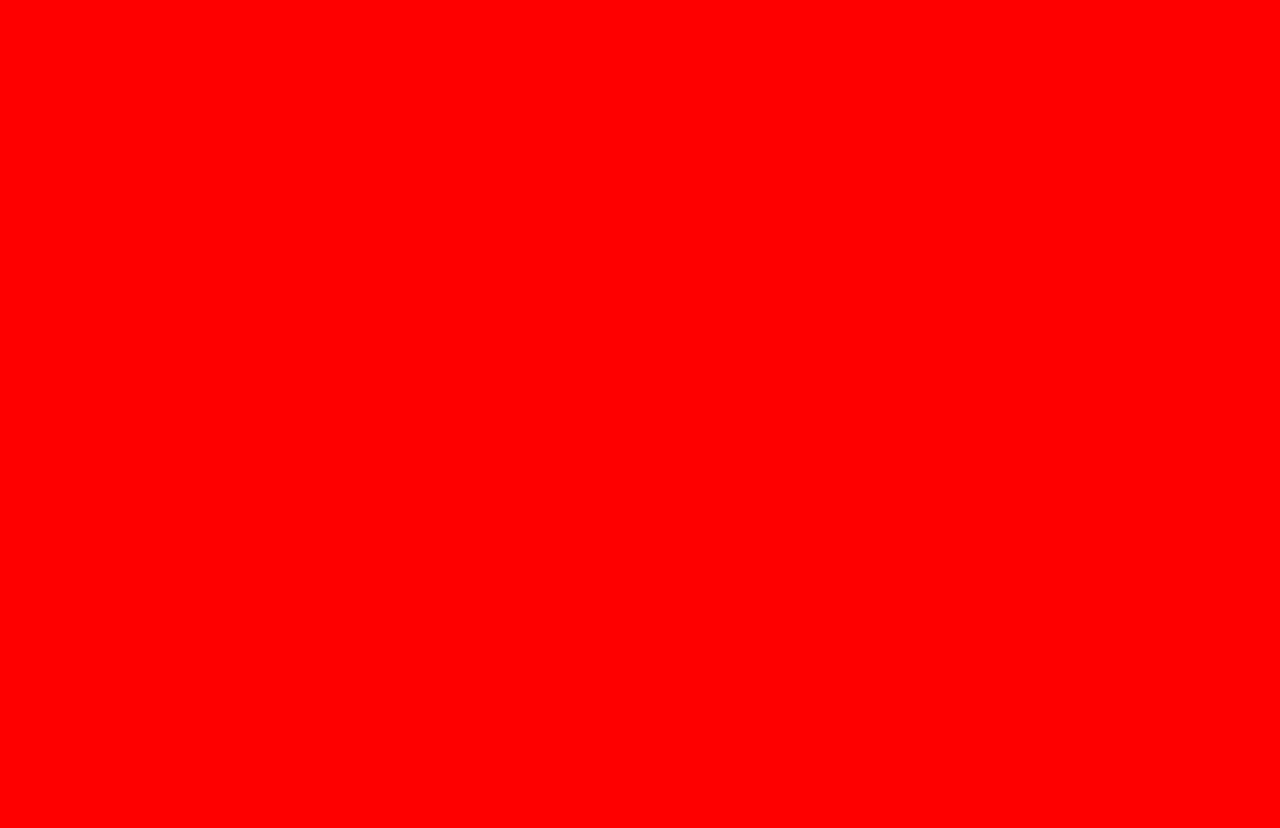
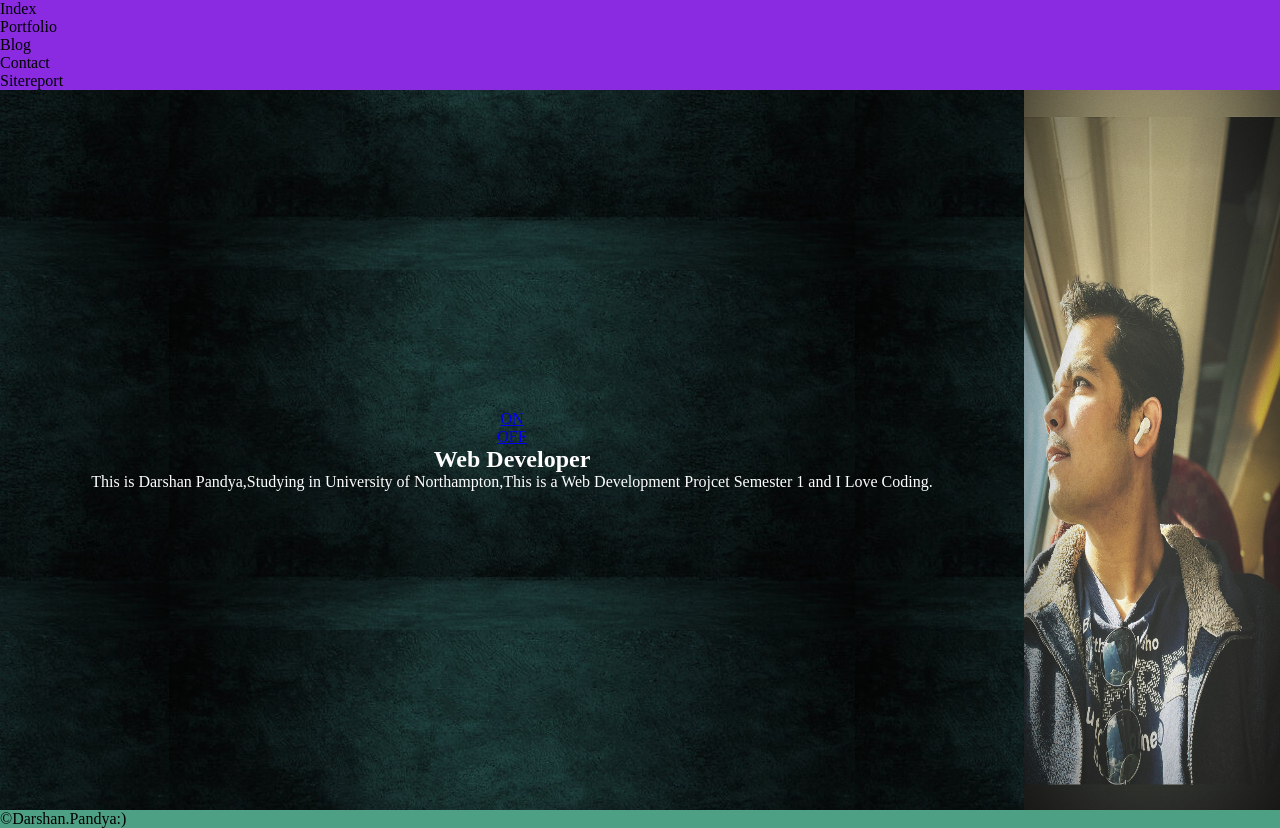
Before and after one commit to Dash2628/AssignmentW.D., a plain HTML site: page index.html in a window 1280 px wide. Before the commit the page ends 800 px from the top, so only its background shows below. Drawn offline with Linux system fonts and the light colour scheme.

Commit message:
indexpage

```diff
--- a/desktop.css
+++ b/desktop.css
@@ -1,3 +1,37 @@
 body{
-    background-color: red;
+    display: grid;
+    grid-template-columns: 100%;
+    grid-template-rows: auto;
+    grid-template-areas:
+     "nav"
+     "main"
+     "footer";
+    }
+main{
+    display: grid;
+    grid-template-columns: 80% 20%;
+    grid-template-rows: auto;
+    grid-template-areas: "left right";
+    height: 90vh;
 }
+
+.left{
+    grid-area: left;
+    background-image: url(background01.jpg);
+    background-position: center;
+    color: white;
+
+    display: flex;
+    justify-content: center;
+    align-items: center;
+    flex-direction: column;
+}
+
+.right{
+    grid-area: right;
+    display: flex;
+}
+
+.right img {
+    width: 100%;
+}
--- a/index.html
+++ b/index.html
@@ -11,7 +11,32 @@
     <link rel="stylesheet" href="desktop.css" media="screen and (min-width: 800px)" />
 </head>
 
-<body>
+<body id ="showNav">
+    <nav>
+        <ul>
+            <li>Index</li>
+            <li>Portfolio</li>
+            <li>Blog</li>
+            <li>Contact</li>
+            <li>Sitereport</li>
+
+        </ul>
+    </nav>
+    <main>
+
+        <section class="left">
+            <a href="#showNav" class="ON">ON</a>
+            <a href="#" class="OFF">OFF</a>
+            <h1>Web Developer</h1>
+            <p>This is Darshan Pandya,Studying in University of Northampton,This is a Web Development Projcet Semester 1
+                and I Love Coding. </p>
+        </section>
+
+        <section class="right"> <img src="background02.jpg" class="right img"></section>
+
+    </main>
+
+    <footer> &copy;Darshan.Pandya:) </footer>
 
 </body>
 
--- a/main.css
+++ b/main.css
@@ -0,0 +1,17 @@
+* {
+    margin:0;
+    padding: 0;
+}
+
+nav{
+    background-color: blueviolet;
+    grid-area: nav;
+}
+main{
+    background-color: rgb(218, 112, 112);
+    grid-area: main;
+}
+footer{
+    background-color: rgb(77, 160, 132);
+    grid-area: footer;
+}
--- a/mobile.css
+++ b/mobile.css
@@ -6,4 +6,27 @@ body {
         "nav"
         "main"
         "footer";
+
 }
+
+nav {
+    display: none;
+
+    position: fixed;
+    top: 0;
+    left: 50%;
+    width: 50%;
+    height: 100vh;
+   }
+
+#showNav .ON {display: block;}
+#showNav .OFF {display: none;}
+
+#showNav:target .ON {display: none;}
+#showNav:target .OFF {display: block;}
+
+#showNav:target nav { display:block;}
+
+.right img {
+    width: 20%;
+}
```
Also changed, not shown: background01.jpg (added), background02.jpg (added).
